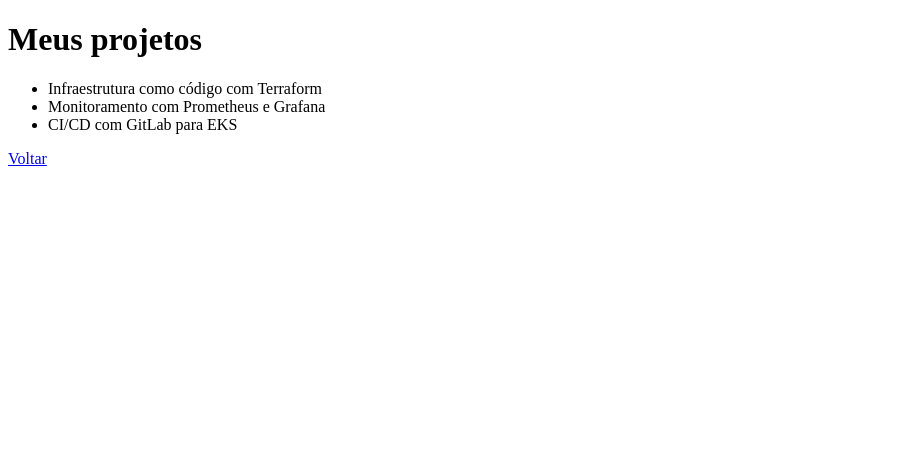
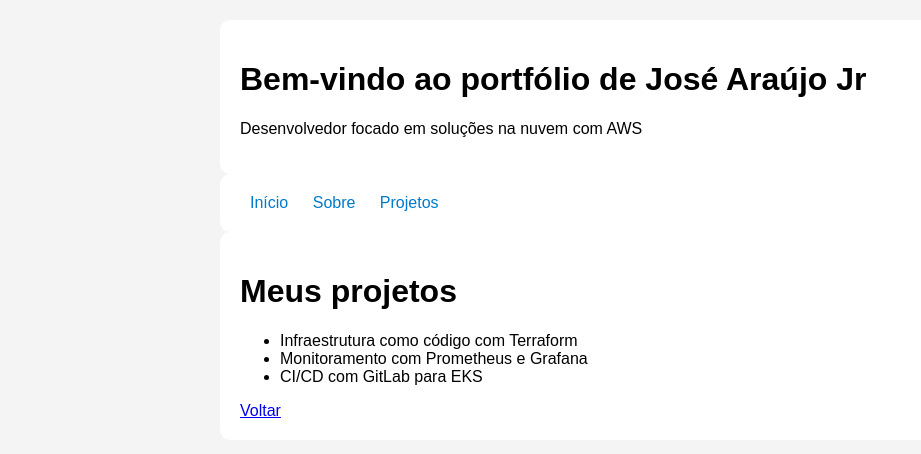
Before and after one commit to josearaujojr/josearaujojr.github.io, a plain HTML site: page projects.html in a window 1280 px wide. Shown: the whole page, without its empty margins (0-921 px from the left). Drawn offline with Linux system fonts and the light colour scheme.

Commit message:
update projects

```diff
--- a/projects.html
+++ b/projects.html
@@ -1,7 +1,25 @@
 <!DOCTYPE html>
 <html lang="pt-BR">
-<head><meta charset="UTF-8"><title>Projetos</title></head>
+<head>
+  <meta charset="UTF-8" />
+  <title>José Araújo Jr | Portfólio</title>
+  <style>
+    body { font-family: sans-serif; margin: 0; padding: 20px; background: #f4f4f4; }
+    header, nav, main { max-width: 800px; margin: auto; background: white; padding: 20px; border-radius: 10px; }
+    nav a { margin: 0 10px; text-decoration: none; color: #007acc; }
+  </style>
+</head>
 <body>
+  <header>
+    <h1>Bem-vindo ao portfólio de José Araújo Jr</h1>
+    <p>Desenvolvedor focado em soluções na nuvem com AWS</p>
+  </header>
+  <nav>
+    <a href="index.html">Início</a>
+    <a href="about.html">Sobre</a>
+    <a href="projects.html">Projetos</a>
+  </nav>
+  <main>
     <h1>Meus projetos</h1>
     <ul>
         <li>Infraestrutura como código com Terraform</li>
@@ -9,5 +27,6 @@
         <li>CI/CD com GitLab para EKS</li>
     </ul>
     <a href="index.html">Voltar</a>
+  </main>
 </body>
 </html>
```
Lines whose indentation alone changed are shown as unchanged.
